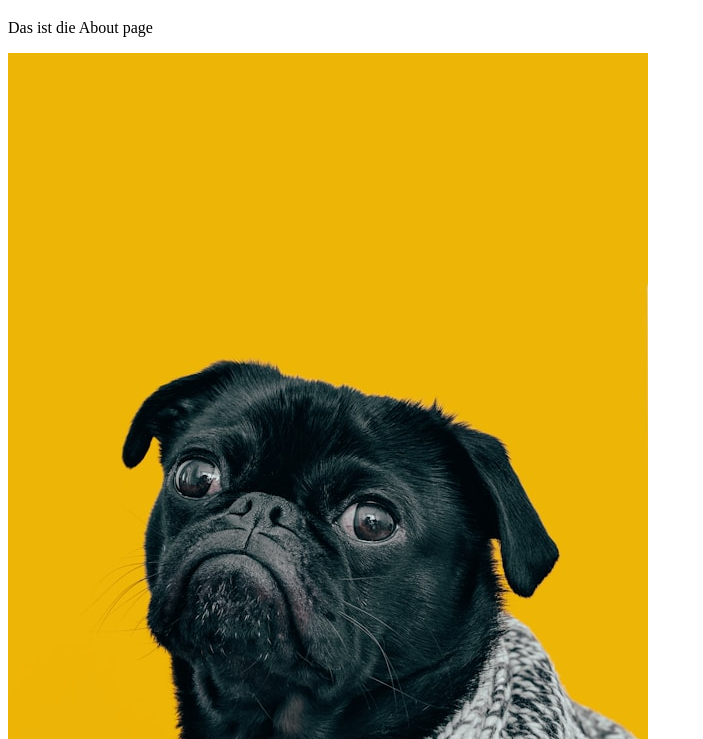
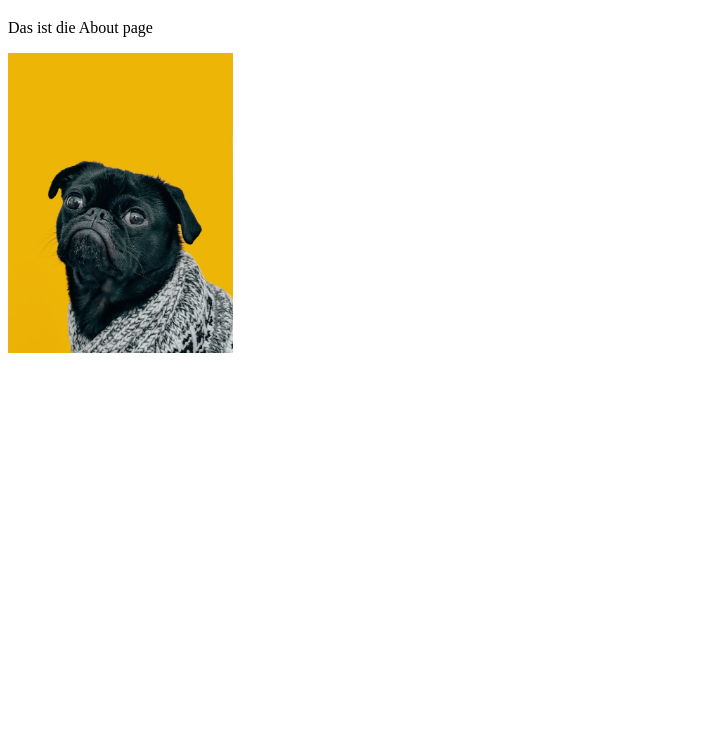
Before and after one commit to schoemi/html_boilerplate, a plain HTML site: page about/about.html in a window 1280 px wide. Shown: the part 61-800 px from the top of the page, without its empty margins (0-703 px from the left). Drawn offline with Linux system fonts and the light colour scheme.

Commit message:
Added alt tag to image

```diff
--- a/about/about.html
+++ b/about/about.html
@@ -8,6 +8,6 @@
 <body>
     <h1>About</h1>
     <p>Das ist die About page</p>
-    <img src="../images/charlesdeluvio-Mv9hjnEUHR4-unsplash.jpg">
+    <img src="../images/charlesdeluvio-Mv9hjnEUHR4-unsplash.jpg" height="300px" alt="A sweet dog">
 </body>
 </html>
```
